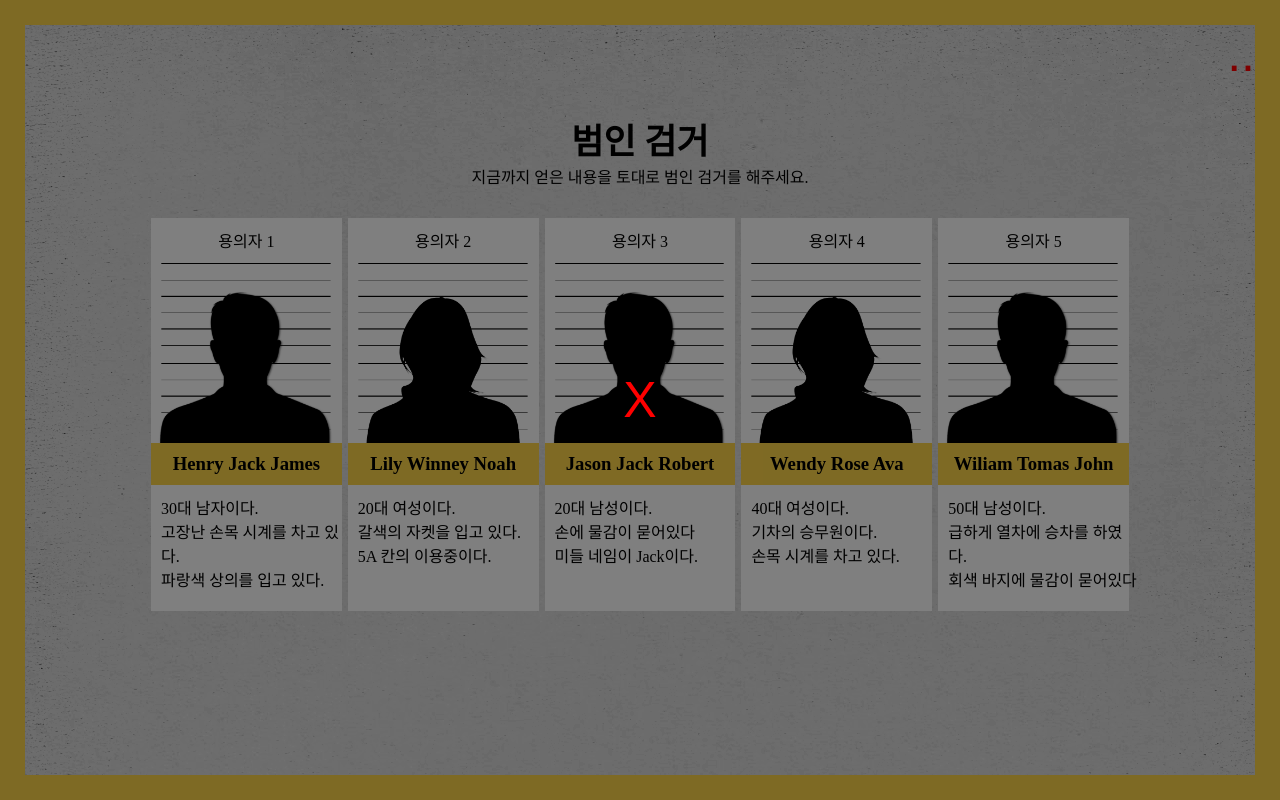
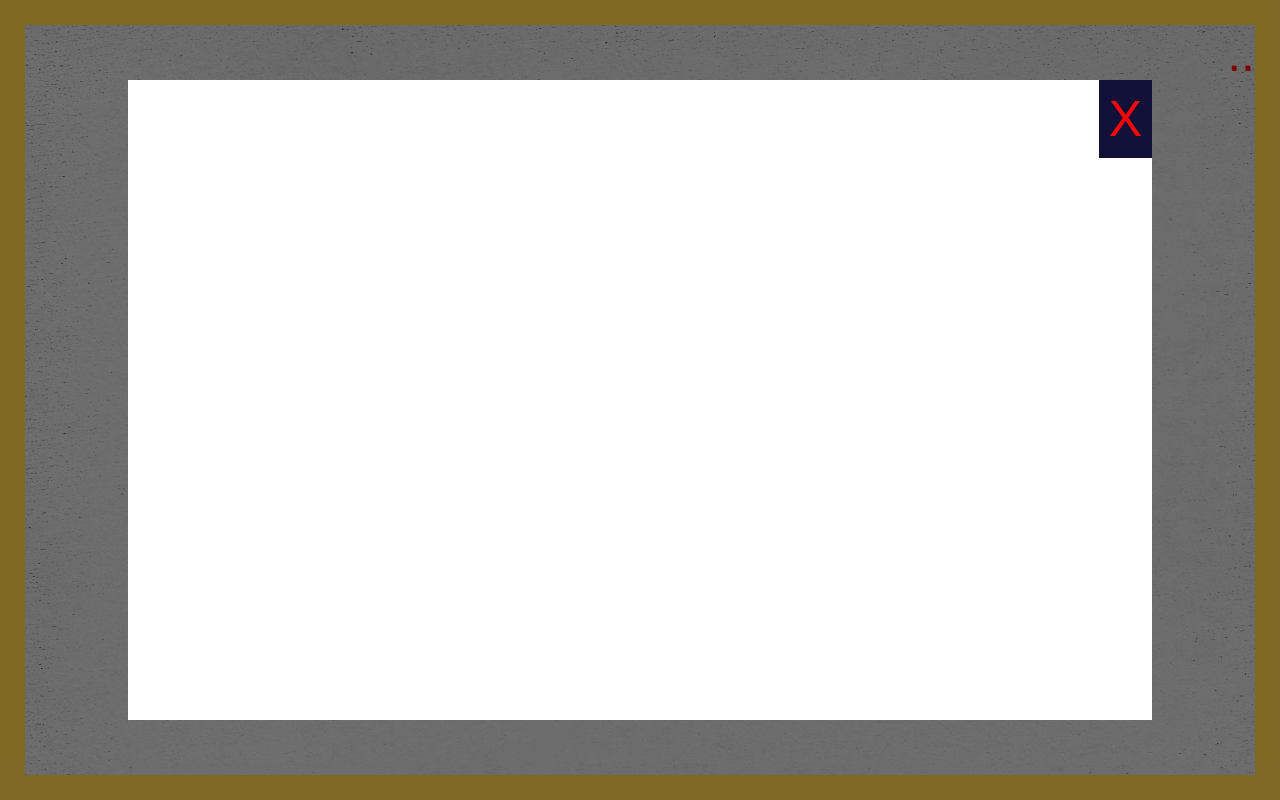
Before and after one commit to yerimgim/where-is-willie, a React (Create React App) app: page /lastChapter in a window 1280 px wide. Both pictures are taken after a click on the button "..". Built offline with nearby package versions, Linux system fonts and the light colour scheme; a web font is replaced by a local one.

Commit message:
refactor: Add Button component

```diff
--- /dev/null
+++ b/src/common/components/Button.js
@@ -0,0 +1,26 @@
+import React from "react";
+
+import styled from "styled-components";
+
+const Button = ({ closeModal, text }) => {
+  return (
+    <ButtonContainer>
+      <button onClick={closeModal}>{text}</button>
+    </ButtonContainer>
+  );
+};
+
+const ButtonContainer = styled.div`
+  display: flex;
+  justify-content: flex-end;
+  width: 100%;
+
+  button {
+    padding: 10px;
+    background: var(--blue-color);
+    font-size: 35px;
+    color: var(--white-color);
+  }
+`;
+
+export default Button;
--- a/src/feature/chapter/lastChapter/Folder.js
+++ b/src/feature/chapter/lastChapter/Folder.js
@@ -2,6 +2,9 @@ import React from "react";
 
 import PropTypes from "prop-types";
 import { useSelector } from "react-redux";
+import styled from "styled-components";
+
+import Button from "../../../common/components/Button";
 
 const Folder = ({ closeModal }) => {
   const clue = useSelector((state) => console.log(state.clue));
@@ -9,12 +12,17 @@ const Folder = ({ closeModal }) => {
   console.log(clue);
 
   return (
-    <div>
-      <button onClick={closeModal}>X</button>
-      <p></p>
-    </div>
+    <Entry>
+      <Button closeModal={closeModal} text="X" />
+    </Entry>
   );
 };
+
+const Entry = styled.div`
+  width: 80%;
+  height: 80%;
+  background: white;
+`;
 
 Folder.propTypes = {
   closeModal: PropTypes.func,
--- a/src/feature/chapter/secondChapter/NewsPaper.js
+++ b/src/feature/chapter/secondChapter/NewsPaper.js
@@ -3,12 +3,12 @@ import React from "react";
 import PropTypes from "prop-types";
 import styled, { keyframes } from "styled-components";
 
+import Button from "../../../common/components/Button";
+
 const NewsPaper = ({ closeModal }) => {
   return (
     <Paper>
-      <div className="click-button">
-        <button onClick={closeModal}>X</button>
-      </div>
+      <Button closeModal={closeModal} text="X" />
       <Main>
         <h1>The Detactive Times</h1>
 
```
